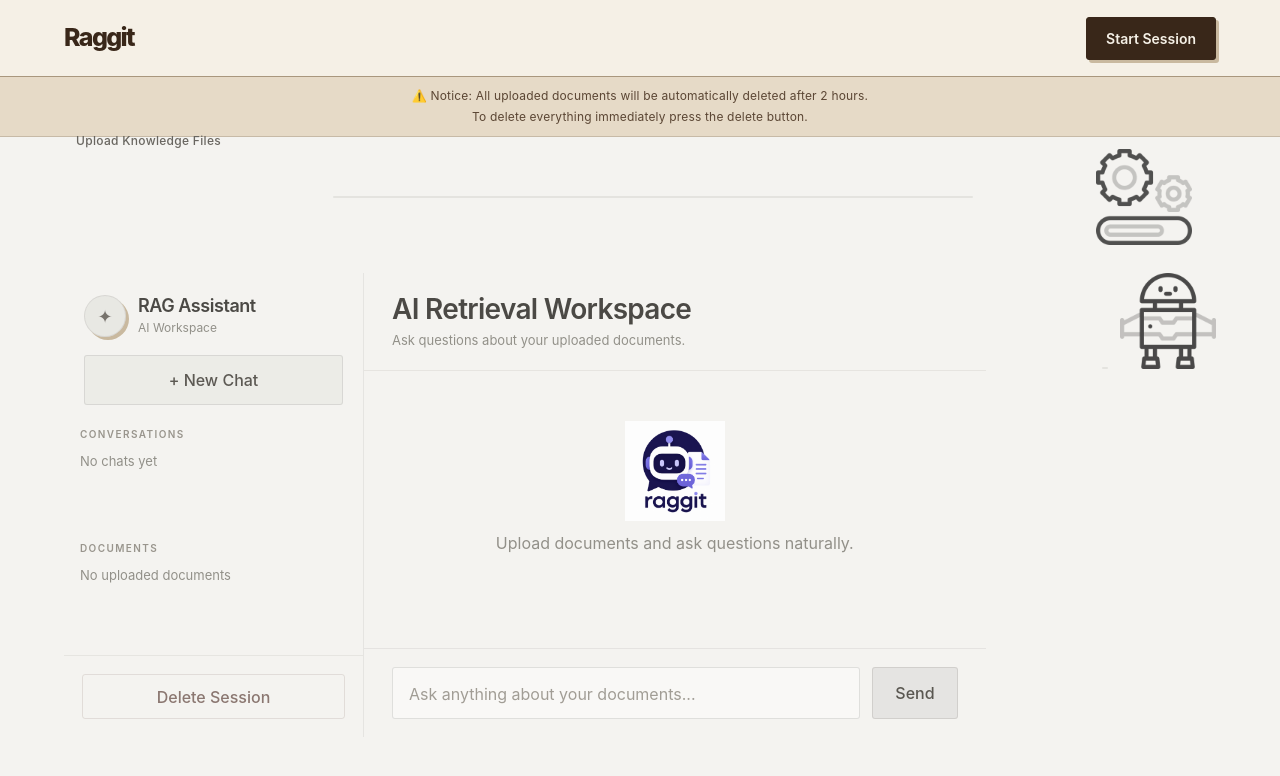
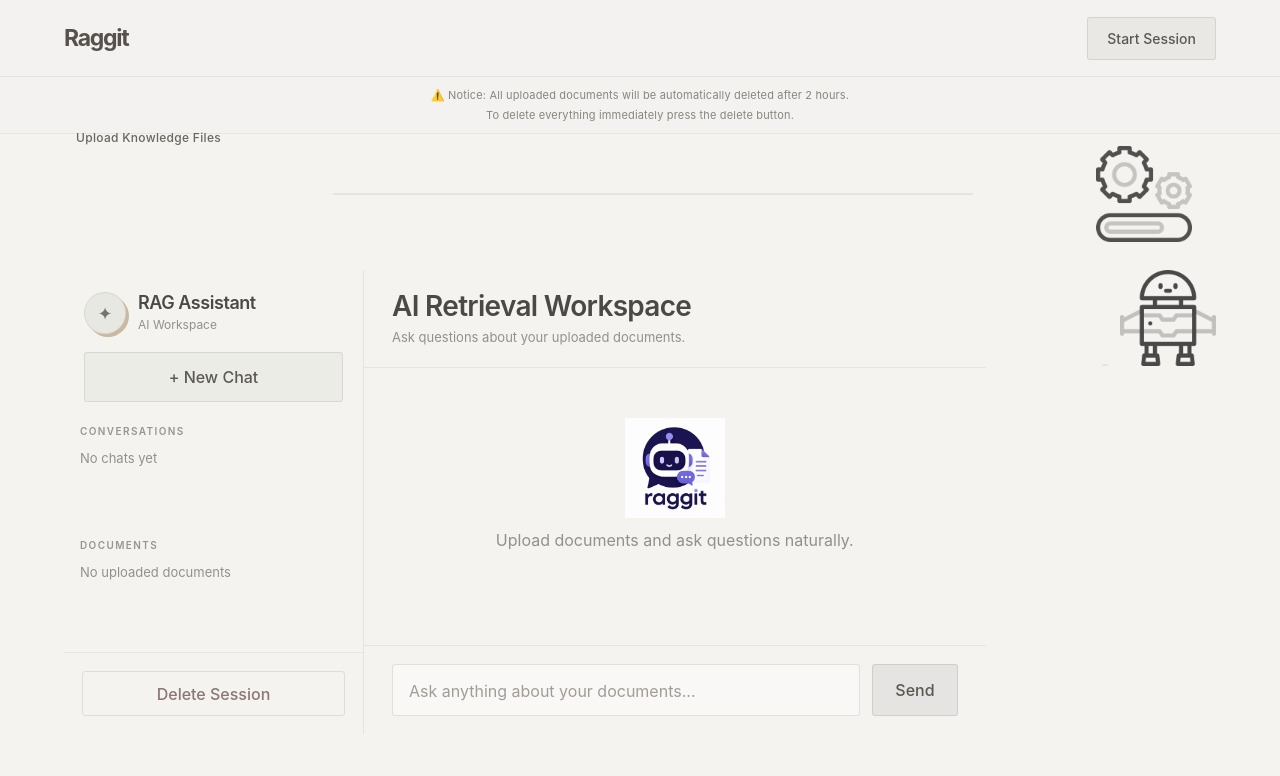
Before and after one commit to ZaydAntony/RAG-4-non-techies-frontend, a React (Vite) app: page / in a window 1280 px wide. Shown: the top 776 px of the page. Built offline with nearby package versions, Linux system fonts and the light colour scheme; grey boxes are pictures that could not be loaded.

Commit message:
Refine interface to subtle monochrome circuit aesthetic

```diff
--- a/src/styles/Nav.css
+++ b/src/styles/Nav.css
@@ -169,3 +169,14 @@
   .ai-navbar-inner { padding: 12px 16px; }
   .ai-brand { font-size: 22px; }
 }
+
+
+/* Final pass: subtle monochrome circuit aesthetic */
+.nav-container{background:transparent!important;color:#4b4945}
+.ai-navbar{background:rgba(244,243,240,.78)!important;backdrop-filter:none!important;border-bottom:1px solid rgba(76,73,67,.09)!important}
+.ai-navbar-inner{padding:13px 5%!important}
+.ai-brand{font-family:Inter,"Segoe UI",Arial,sans-serif!important;font-size:23px!important;font-weight:650!important;letter-spacing:-.055em!important;color:#55524d!important;transform:none!important}
+.ai-btn{background:rgba(76,73,67,.055)!important;border:1px solid rgba(76,73,67,.13)!important;border-radius:3px!important;color:#5b5852!important;box-shadow:none!important;font-weight:500!important;transition:background .25s ease,border-color .25s ease!important}
+.ai-btn:hover{background:rgba(76,73,67,.10)!important;color:#4b4945!important;transform:none!important}
+.ai-alert{background:rgba(244,243,240,.56)!important;border:0!important;border-bottom:1px solid rgba(76,73,67,.075)!important;color:#89857e!important;font-size:11px!important;backdrop-filter:none!important;margin:0!important}
+.ai-alert p{margin:3px 0 0}
```
